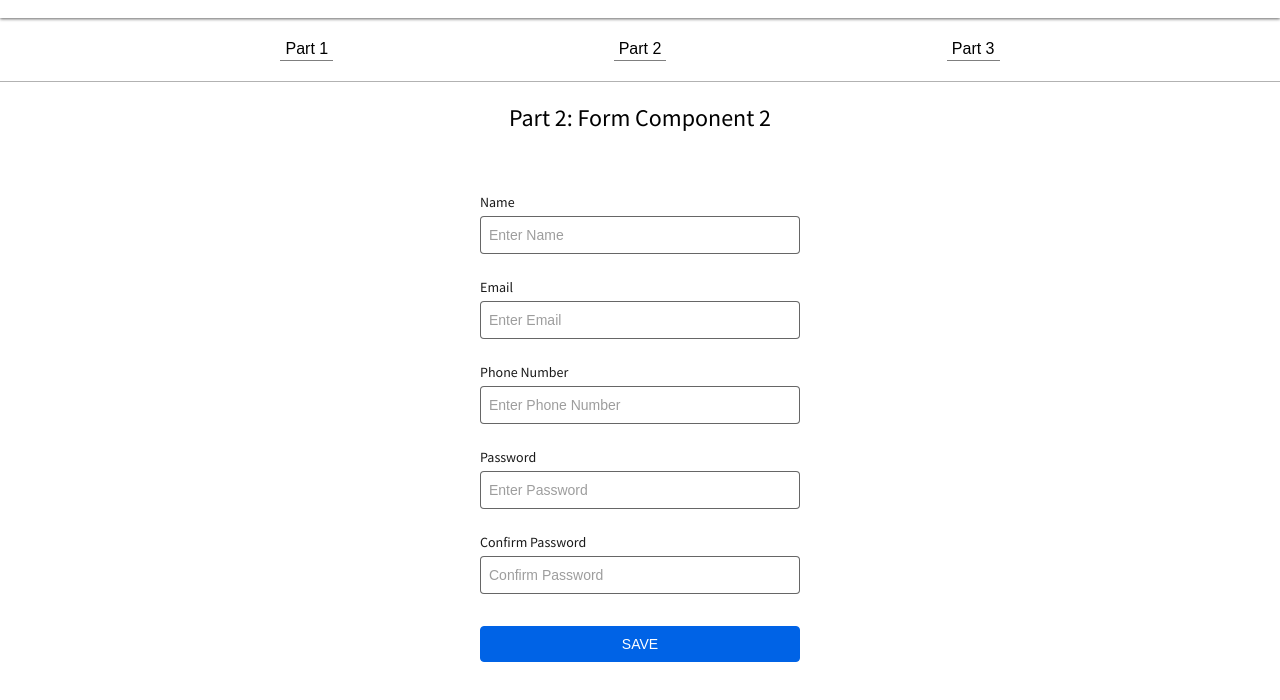
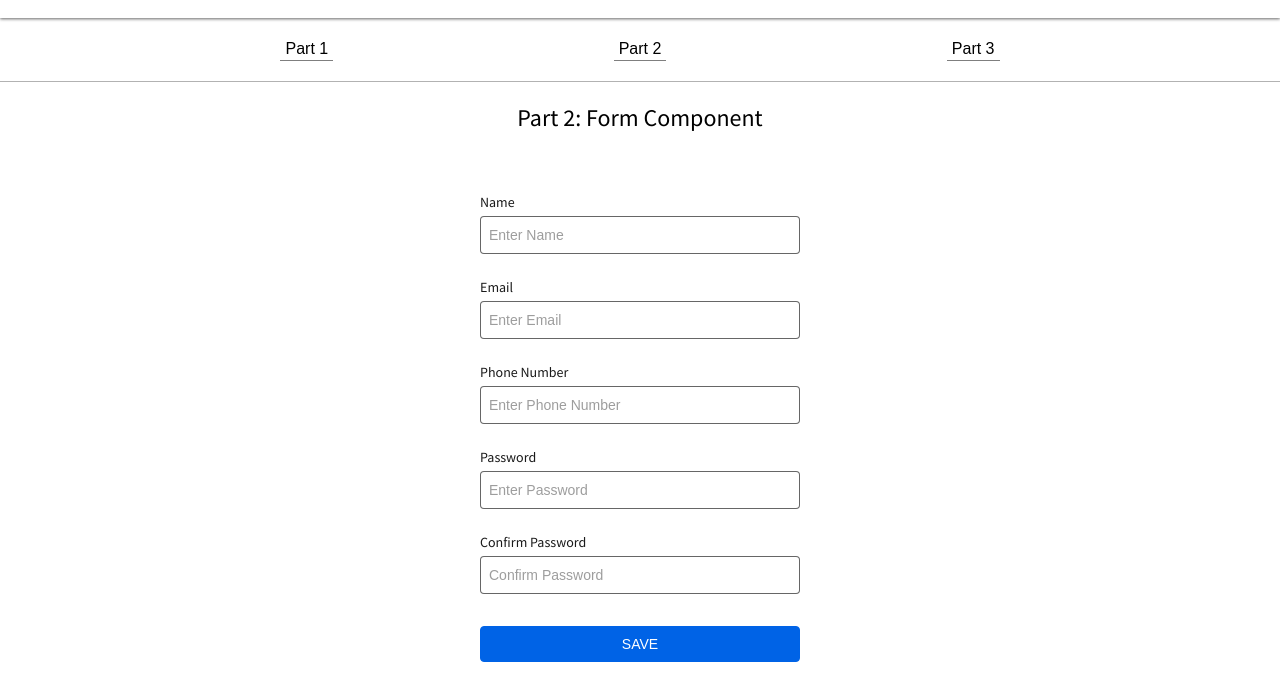
Before and after one commit to nanyamshukla/EPSILON_ASSIGNMENT, a plain HTML site: page index.html in a window 1280 px wide. Both pictures are taken after a click on the button "Part 2". Shown: the part 62-762 px from the top of the page. Drawn offline with Linux system fonts and the light colour scheme.

Commit message:
fixing spelling error

```diff
--- a/index.html
+++ b/index.html
@@ -35,7 +35,7 @@
             </div>
         </section>
         <section id="assignment-2">
-            <h2>Part 2: Form Component 2</h2>
+            <h2>Part 2: Form Component</h2>
             <div class="form-component">
                 <form id="form">
                     <div class="form-component">
```
